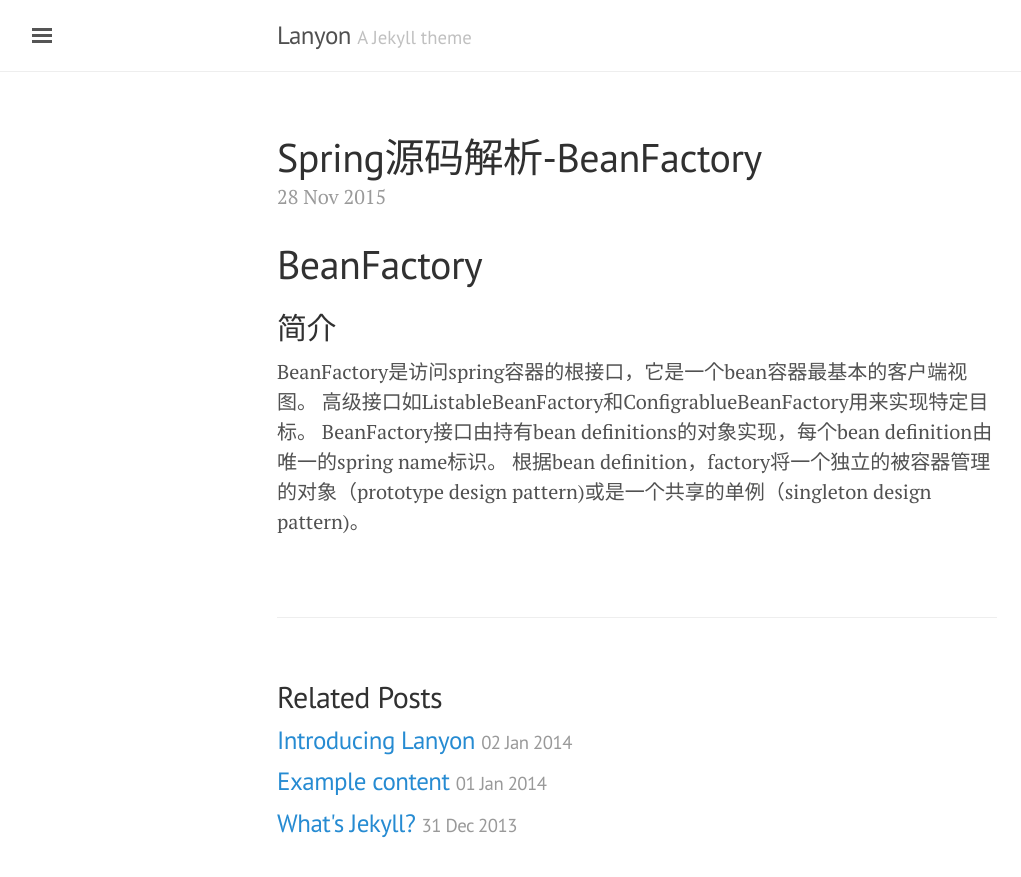
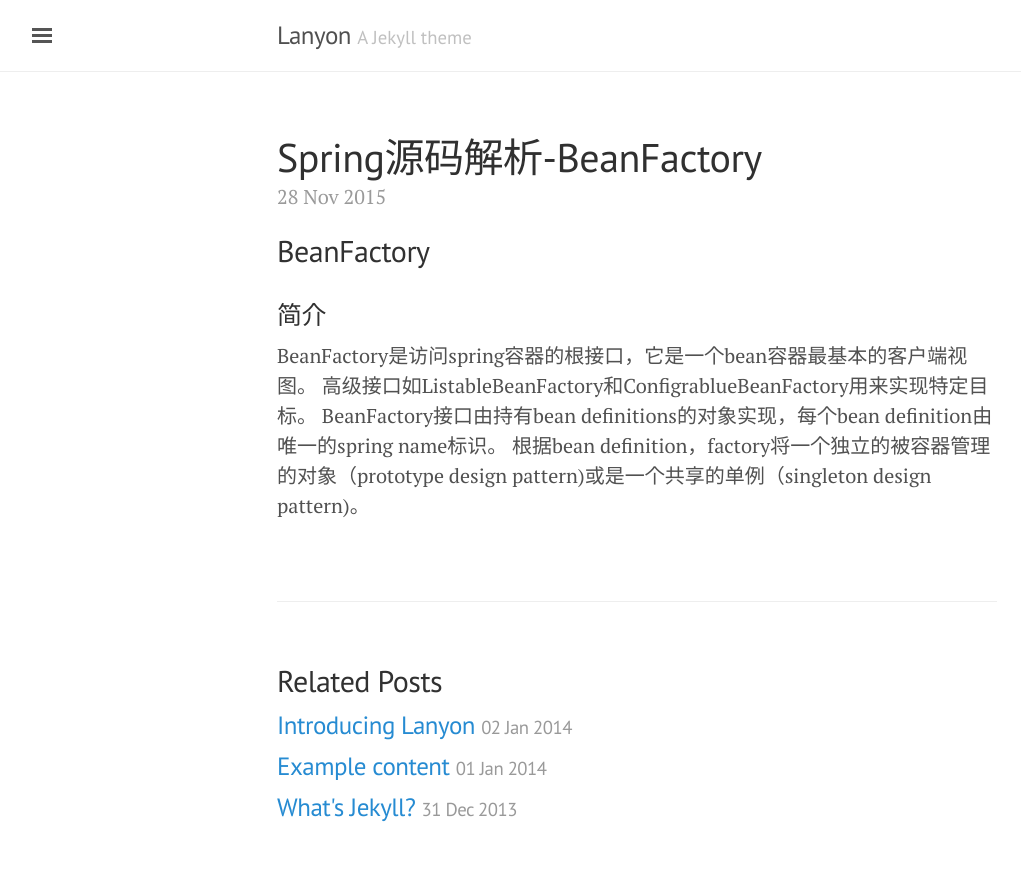
Before and after one commit to codershamo/codershamo.github.io, a Jekyll site: the page built from _posts/2015-11-28-BeanFactory.md, in a window 1280 px wide. Shown: the top 877 px of the page, without its empty margins (3-1024 px from the left). Built offline with Jekyll 4.4.1, drawn with Linux system fonts in a browser that asks for light colours.

Commit message:
beanfactory

```diff
--- a/_posts/2015-11-28-BeanFactory.md
+++ b/_posts/2015-11-28-BeanFactory.md
@@ -3,8 +3,10 @@
 title: Spring源码解析-BeanFactory
 ---
 
-#BeanFactory
-##简介
+##BeanFactory
+
+###简介
+
 BeanFactory是访问spring容器的根接口，它是一个bean容器最基本的客户端视图。
 高级接口如ListableBeanFactory和ConfigrablueBeanFactory用来实现特定目标。
 BeanFactory接口由持有bean definitions的对象实现，每个bean definition由唯一的spring name标识。
```
